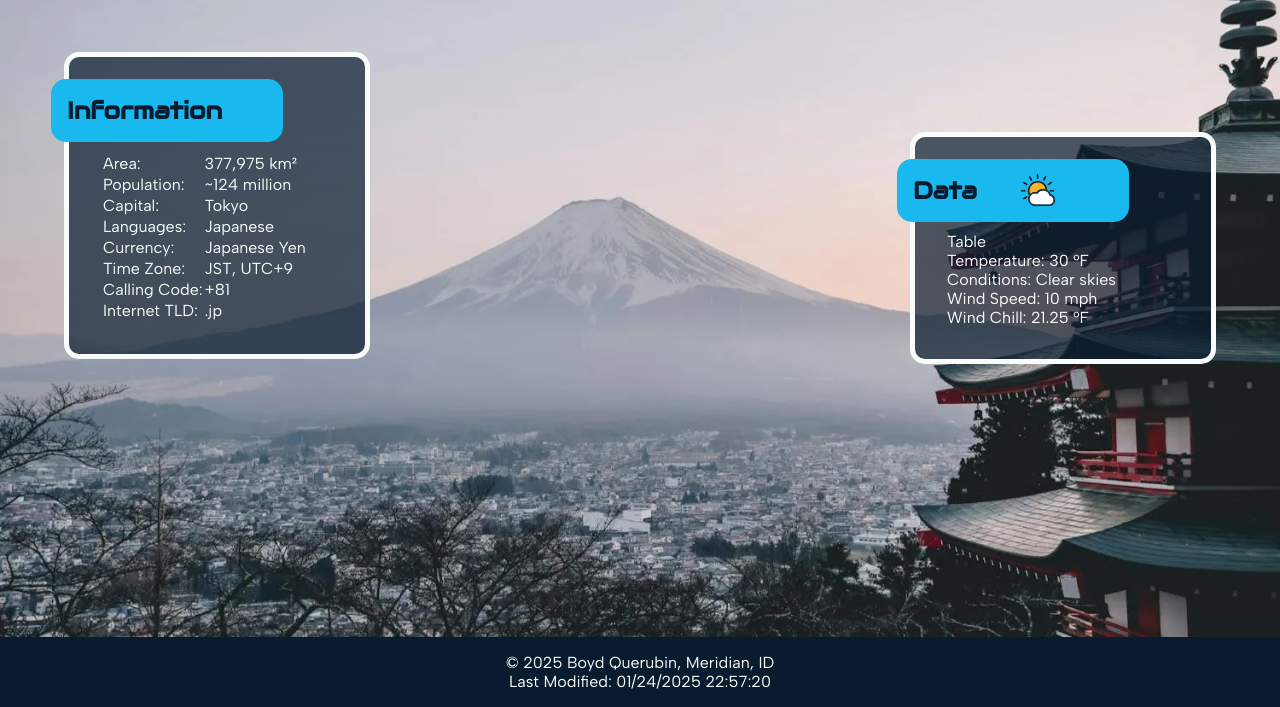
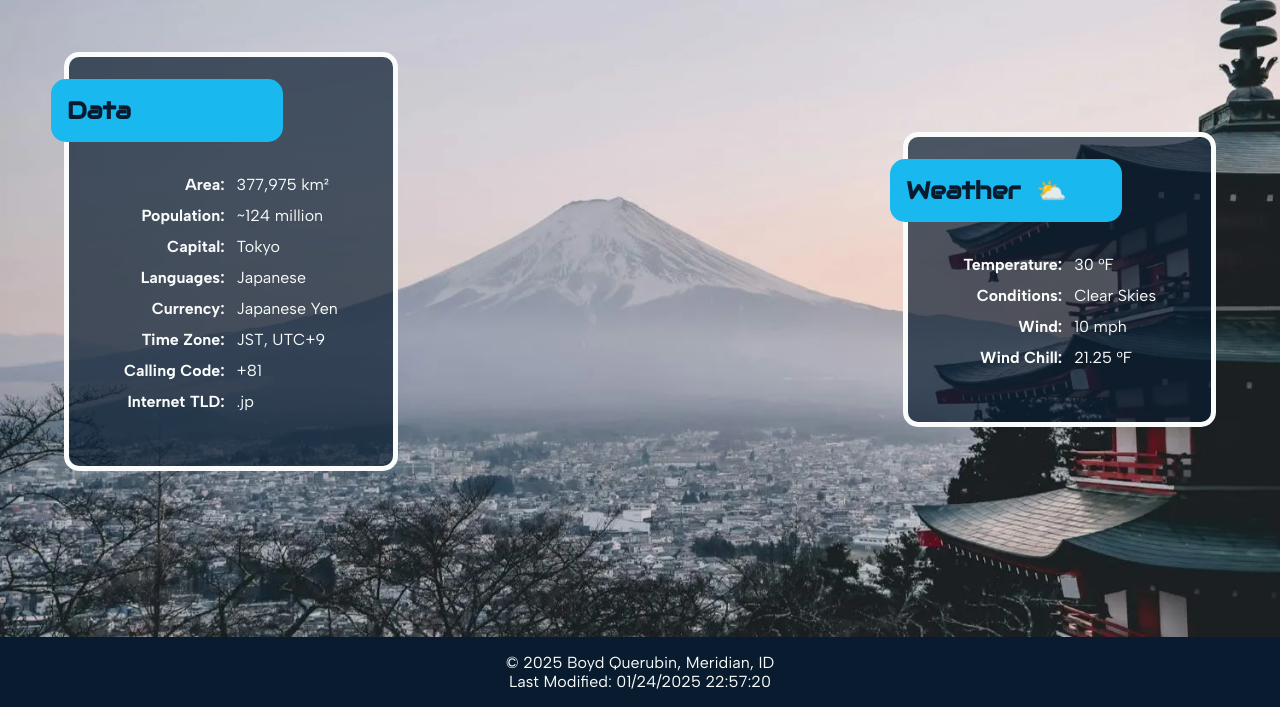
Before and after one commit to boydquerubin/wdd131, a plain HTML site: page place.html in a window 1280 px wide. Shown: the part 108-815 px from the top of the page. Drawn offline with Linux system fonts and the light colour scheme.

Commit message:
done maybe

```diff
--- a/place.html
+++ b/place.html
@@ -6,6 +6,7 @@
   <title>WDD 131 - Place - Boyd Querubin</title>
   <meta name="description" content="WDD 131 - Dynamic Web Fundamentals - Boyd Querubin - Place">
   <meta name="author" content="Boyd Querubin">
+  <link href="styles/place-large.css" rel="stylesheet">
   <link href="styles/place.css" rel="stylesheet">
   <link rel="preconnect" href="https://fonts.googleapis.com">
   <link rel="preconnect" href="https://fonts.gstatic.com" crossorigin>
@@ -25,42 +26,42 @@
         <img src="images/hiroshima.webp" alt="Fuji">
       </picture>
     </div>
-    <section class="information">
-      <h2>Information</h2>
-      <div class="info-card">
-        <table class="info-table">
+    <section class="data">
+      <h2>Data</h2>
+      <div class="data-card">
+        <table class="data-table">
           <tbody>
             <tr>
-              <td class="info">Area:</td>
-              <td class="info-value">377,975 km²</td>
+              <td class="data-key">Area:</td>
+              <td class="data-value">377,975 km²</td>
             </tr>
             <tr>
-              <td class="info">Population:</td>
-              <td class="info-value">~124 million</td>
+              <td class="data-key">Population:</td>
+              <td class="data-value">~124 million</td>
             </tr>
             <tr>
-              <td class="info">Capital:</td>
-              <td class="info-value">Tokyo</td>
+              <td class="data-key">Capital:</td>
+              <td class="data-value">Tokyo</td>
             </tr>
             <tr>
-              <td class="info">Languages:</td>
-              <td class="info-value">Japanese</td>
+              <td class="data-key">Languages:</td>
+              <td class="data-value">Japanese</td>
             </tr>
             <tr>
-              <td class="info">Currency:</td>
-              <td class="info-value">Japanese Yen</td>
+              <td class="data-key">Currency:</td>
+              <td class="data-value">Japanese Yen</td>
             </tr>
             <tr>
-              <td class="info">Time Zone:</td>
-              <td class="info-value">JST, UTC+9</td>
+              <td class="data-key">Time Zone:</td>
+              <td class="data-value">JST, UTC+9</td>
             </tr>
             <tr>
-              <td class="info">Calling Code:</td>
-              <td class="info-value">+81</td>
+              <td class="data-key">Calling Code:</td>
+              <td class="data-value">+81</td>
             </tr>
             <tr>
-              <td class="info">Internet TLD:</td>
-              <td class="info-value">.jp</td>
+              <td class="data-key">Internet TLD:</td>
+              <td class="data-value">.jp</td>
             </tr>
           </tbody>
         </table>
@@ -68,16 +69,31 @@
     </section>
     <section class="weather">
       <div class="weather-heading">
-        <h2>Data</h2>
-        <img class="icon" src="images/weather-icon.svg" alt="Weather Icon" width="50" height="50">
+        <h2>Weather</h2>
+        <img class="icon" src="images/weather-icon.svg" alt="Weather Icon">
       </div>
       <div class="weather-card">
-        <table class="weather-table">Table</table>
+        <table class="weather-table">
+          <tbody>
+            <tr>
+              <td class="weather-key">Temperature: </td>
+              <td class="weather-value"> -- °F</td>
+            </tr>
+            <tr>
+              <td class="weather-key">Conditions: </td>
+              <td class="weather-value"> Clear Skies </td>
+            </tr>
+            <tr>
+              <td class="weather-key">Wind: </td>
+              <td class="weather-value"> -- mph</td>
+            </tr>
+            <tr>
+              <td class="weather-key">Wind Chill: </td>
+              <td class="weather-value"> -- °F</td>
+            </tr>
+          </tbody>
+        </table>
       </div>
-      <p id="temperature">Temperature: -- °F</p>
-      <p id="conditions">Conditions: --</p>
-      <p id="wind">Wind: -- mph</p>
-      <p id="windChill">Wind Chill: -- °F</p>
     </section>
   </main>
   <footer>
--- a/scripts/place.js
+++ b/scripts/place.js
@@ -1,32 +1,35 @@
 document.addEventListener("DOMContentLoaded", () => {
-  // Example weather data
-  const temperature = 30; // Temperature in °F
-  const windSpeed = 10;   // Wind speed in mph
-  const conditions = "Clear skies"; // Example conditions
-  const unit = "F"; // Use "C" for Celsius or "F" for Fahrenheit
+    const temperature = 30;
+    const windSpeed = 10;
+    const unit = "F";
 
-  // Wind chill calculation function
-  function calculateWindChill(temp, windSpeed, unit = "F") {
-      return unit.toUpperCase() === "F"
-          ? (35.74 + 0.6215 * temp - 35.75 * Math.pow(windSpeed, 0.16) + 0.4275 * temp * Math.pow(windSpeed, 0.16)).toFixed(2)
-          : (13.12 + 0.6215 * temp - 11.37 * Math.pow(windSpeed, 0.16) + 0.3965 * temp * Math.pow(windSpeed, 0.16)).toFixed(2);
+    function calculateWindChill(temp, windSpeed) {
+      return (
+        35.74 +
+        0.6215 * temp -
+        35.75 * Math.pow(windSpeed, 0.16) +
+        0.4275 * temp * Math.pow(windSpeed, 0.16)
+      ).toFixed(2);
     }
 
-  // Determine if wind chill is viable and return result
     function displayWindChill(temp, windSpeed, unit = "F") {
       const isViable =
         (unit.toUpperCase() === "F" && temp <= 50 && windSpeed > 3) ||
         (unit.toUpperCase() === "C" && temp <= 10 && windSpeed > 4.8);
 
-      return isViable ? calculateWindChill(temp, windSpeed, unit) : "N/A";
+      if (isViable) {
+        return calculateWindChill(temp, windSpeed);
+      } else {
+        return "N/A";
+      }
     }
 
-  // Calculate wind chill
     const windChillValue = displayWindChill(temperature, windSpeed, unit);
 
-  // Update the DOM with weather data
-  document.getElementById("temperature").textContent = `Temperature: ${temperature} °${unit}`;
-  document.getElementById("wind").textContent = `Wind Speed: ${windSpeed} ${unit === "F" ? "mph" : "km/h"}`;
-  document.getElementById("conditions").textContent = `Conditions: ${conditions}`;
-  document.getElementById("windChill").textContent = `Wind Chill: ${windChillValue} °${unit}`;
+    const weatherTable = document.querySelector(".weather-table tbody");
+    const rows = weatherTable.querySelectorAll("tr");
+
+    rows[0].querySelector(".weather-value").textContent = `${temperature} °${unit}`;
+    rows[2].querySelector(".weather-value").textContent = `${windSpeed} mph`;
+    rows[3].querySelector(".weather-value").textContent = `${windChillValue} °${unit}`;
   });
--- /dev/null
+++ b/styles/place-large.css
@@ -0,0 +1,90 @@
+@media only screen and (min-width: 56.25em) {
+  picture, img {
+    display: block;
+  }
+
+  .data {
+    display: grid;
+    position: absolute;
+    top: 20%;
+    left: 5%;
+    list-style-type: none;
+    background-color: rgba(9, 28, 47, 0.7);
+    color: var(--baby-powder);
+    padding: 2rem;
+    border-radius: 15px;
+    border: 5px solid var(--baby-powder);
+  }
+
+  .data h2 {
+    font-family: Audiowide, Arial, Helvetica, sans-serif;
+    background-color: var(--process-cyan);
+    color: var(--oxford-blue);
+    padding: 1rem;
+    border-radius: 15px;
+    position: relative;
+    left: -50px;
+    top: -10px;
+    width: 200px;
+    text-align: left;
+  }
+
+  .weather {
+    display: block;
+    position: absolute;
+    top: 30%;
+    right: 5%;
+    background-color: rgba(9, 28, 47, 0.7);
+    color: var(--baby-powder);
+    padding: 2rem;
+    border-radius: 15px;
+    grid-template-columns: 1fr 1fr;
+    border: 5px solid var(--baby-powder);
+  }
+
+  .weather h2 {
+    font-family: Audiowide, Arial, Helvetica, sans-serif;
+    background-color: var(--process-cyan);
+    color: var(--oxford-blue);
+    padding: 1rem;
+    border-radius: 15px;
+    position: relative;
+    left: -50px;
+    top: -10px;
+    width: 200px;
+  }
+
+  .weather h2::after {
+    content: "⛅";
+    padding-left: 1rem;
+  }
+
+  .weather .icon {
+    display: none;
+  }
+}
+
+/* mobile */
+@media screen and (max-width: 28.125em) {
+  .weather-heading .icon {
+    display: block;
+    margin: 8px auto;
+  }
+
+  .data, .weather-heading h2 {
+    text-align: center;
+  }
+}
+
+/* tablets */
+@media screen and (max-width: 56.25em) {
+  .weather-heading .icon {
+    display: block;
+    margin: 8px auto;
+  }
+
+  .data, .weather-heading h2 {
+    text-align: center;
+    padding-top: 1rem;
+  }
+}
--- a/styles/place.css
+++ b/styles/place.css
@@ -16,7 +16,6 @@ h1 {
   padding: 2rem;
   color: var(--baby-powder);
   background-color: var(--oxford-blue);
-  /* box-shadow: 10px 10px 20px rgba(0, 0, 0, 0.3); */
 }
 
 footer {
@@ -32,84 +31,42 @@ footer {
   height: auto;
 }
 
-picture, img {
-  display: block;
+.weather .icon {
+  max-width: 100px;
+  height: auto;
 }
 
-.information {
-  display: grid;
-  position: absolute;
-  top: 20%;
-  left: 5%;
-  list-style-type: none;
-  background-color: rgba(9, 28, 47, 0.7);
-  color: var(--baby-powder);
-  padding: 2rem;
-  border-radius: 15px;
-  border: 5px solid var(--baby-powder);
-}
-
-.information h2 {
-  font-family: Audiowide, Arial, Helvetica, sans-serif;
-  background-color: var(--process-cyan);
-  color: var(--oxford-blue);
-  padding: 1rem;
-  border-radius: 15px;
-  position: relative;
-  left: -50px;
-  top: -10px;
-  width: 200px;
-}
-
-.information li{
-  list-style-type: none;
-  text-align: center;
-  padding: 5px;
-}
-
-.information label {
+.weather-key {
+  text-align: right;
   font-weight: bold;
 }
 
-.weather {
+.weather-heading {
   display: block;
-  position: absolute;
-  top: 30%;
-  right: 5%;
-  background-color: rgba(9, 28, 47, 0.7);
-  color: var(--baby-powder);
-  padding: 2rem;
-  border-radius: 15px;
-  grid-template-columns: 1fr 1fr;
-  border: 5px solid var(--baby-powder);
-}
-
-.weather h2 {
-  font-family: Audiowide, Arial, Helvetica, sans-serif;
-  background-color: var(--process-cyan);
-  color: var(--oxford-blue);
-  padding: 1rem;
-  border-radius: 15px;
-  position: relative;
-  left: -50px;
-  top: -10px;
-  width: 200px;
-}
-
-.weather .icon {
-  position: absolute;
-  top: 12.5%;
-  right: 50%;
+  align-items: center;
+  justify-content: center;
 }
 
 
-@media only screen and (min-width: 40em) {
+.data-card, .weather-card {
+  display: flex;
+  justify-content: center;
+  padding: 1rem;
 }
 
-/* mobile */
-@media screen and (max-width: 37.5em) {
+.data label {
+  font-weight: bold;
 }
 
-/* tablets */
-@media screen and (max-width: 75em) {
+.data-key {
+  text-align: right;
+  font-weight: bold;
 }
+
+.data-value {
+  text-align: left;
+}
+
+.data-table td, .weather-table td {
+  padding: 5px;
+}
```
Lines whose indentation alone changed are shown as unchanged.
